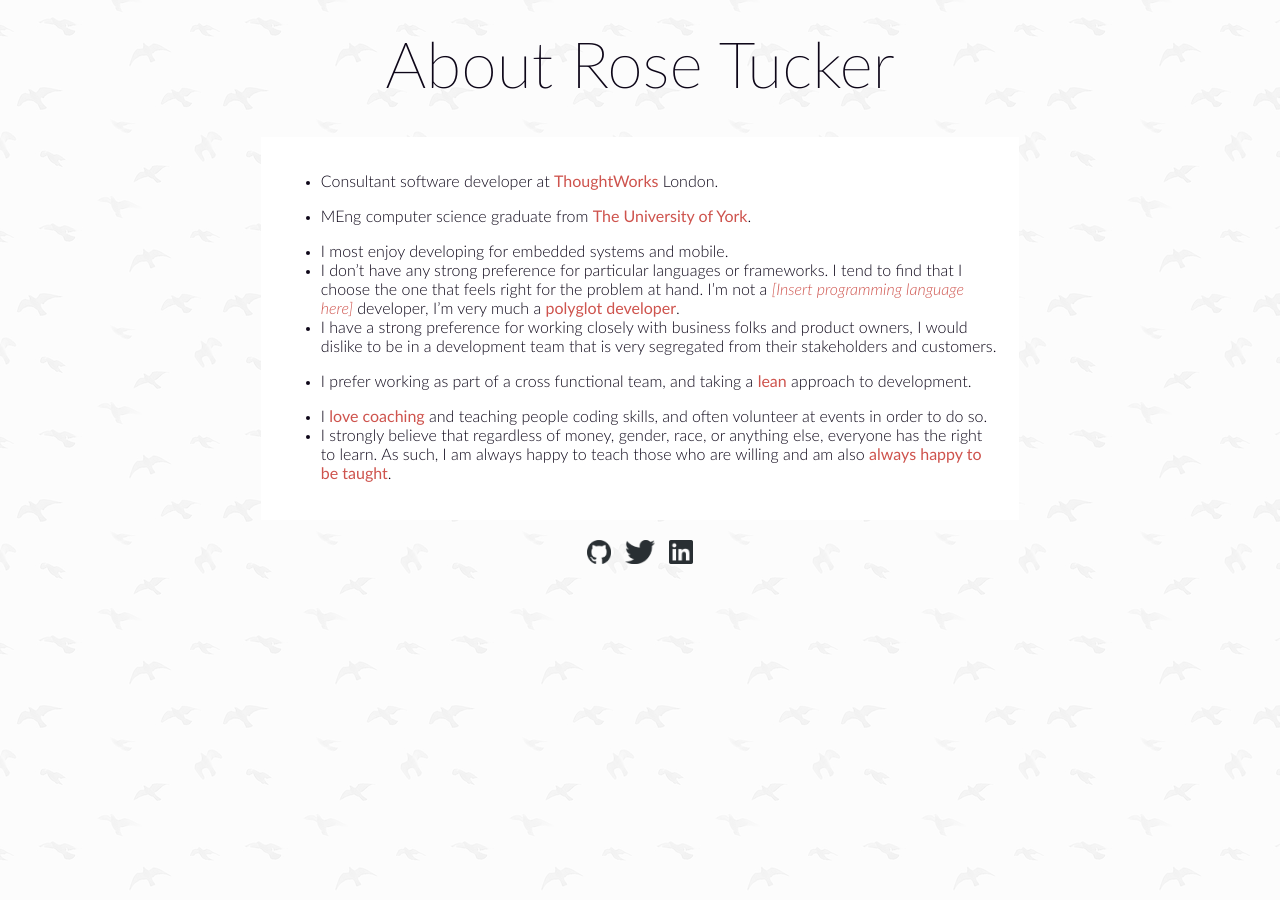
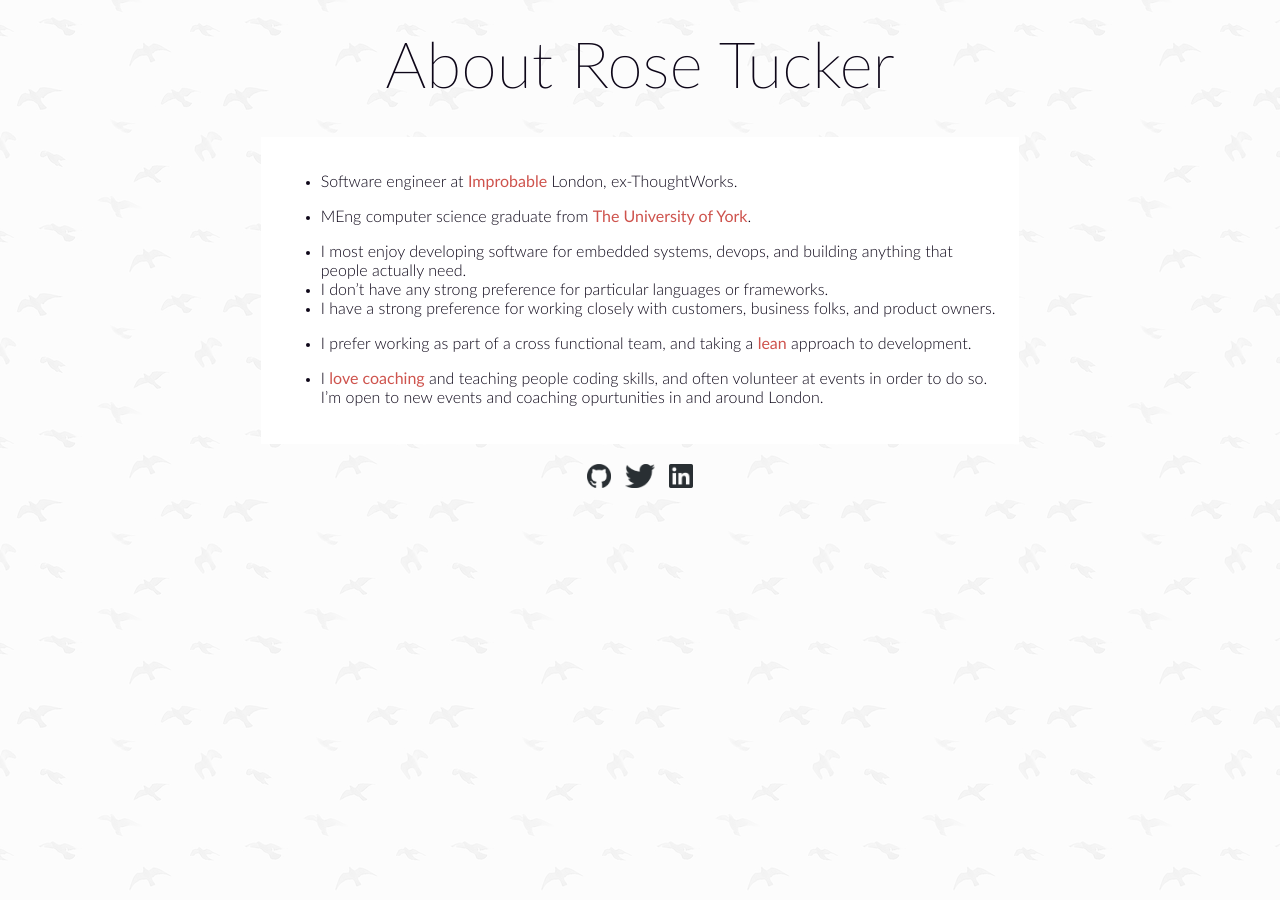
Before and after one commit to RosyTucker/RosyTucker.github.io, a Jekyll site: the page built from about.md, in a window 1280 px wide. Built offline with Jekyll 4.4.1, drawn with Linux system fonts in a browser that asks for light colours.

Commit message:
Update about.md

```diff
--- a/about.md
+++ b/about.md
@@ -3,17 +3,12 @@ layout: page
 title: About Rose Tucker
 permalink: /about/
 ---
-- Consultant software developer at **ThoughtWorks** London.
+- Software engineer at **Improbable** London, ex-ThoughtWorks.
 - MEng computer science graduate from **The University of York**.
 
-- I most enjoy developing for embedded systems and mobile.
-- I don't have any strong preference for particular languages or frameworks. I tend to find that I choose the one that
-feels right for the problem at hand. I'm not a *\[Insert programming language here\]* developer, I'm very
-much a **polyglot developer**.
-- I have a strong preference for working closely with business folks and product owners, I would dislike to be in a
-development team that is very segregated from their stakeholders and customers.
+- I most enjoy developing software for embedded systems, devops, and building anything that people actually need.
+- I don't have any strong preference for particular languages or frameworks.
+- I have a strong preference for working closely with customers, business folks, and product owners.
 - I prefer working as part of a cross functional team, and taking a **lean** approach to development.
 
-- I **love coaching** and teaching people coding skills, and often volunteer at events in order to do so.
-- I strongly believe that regardless of money, gender, race, or anything else, everyone has the right to learn. As
-such, I am always happy to teach those who are willing and am also **always happy to be taught**.
+- I **love coaching** and teaching people coding skills, and often volunteer at events in order to do so. I'm open to new events and coaching opurtunities in and around London.
```
